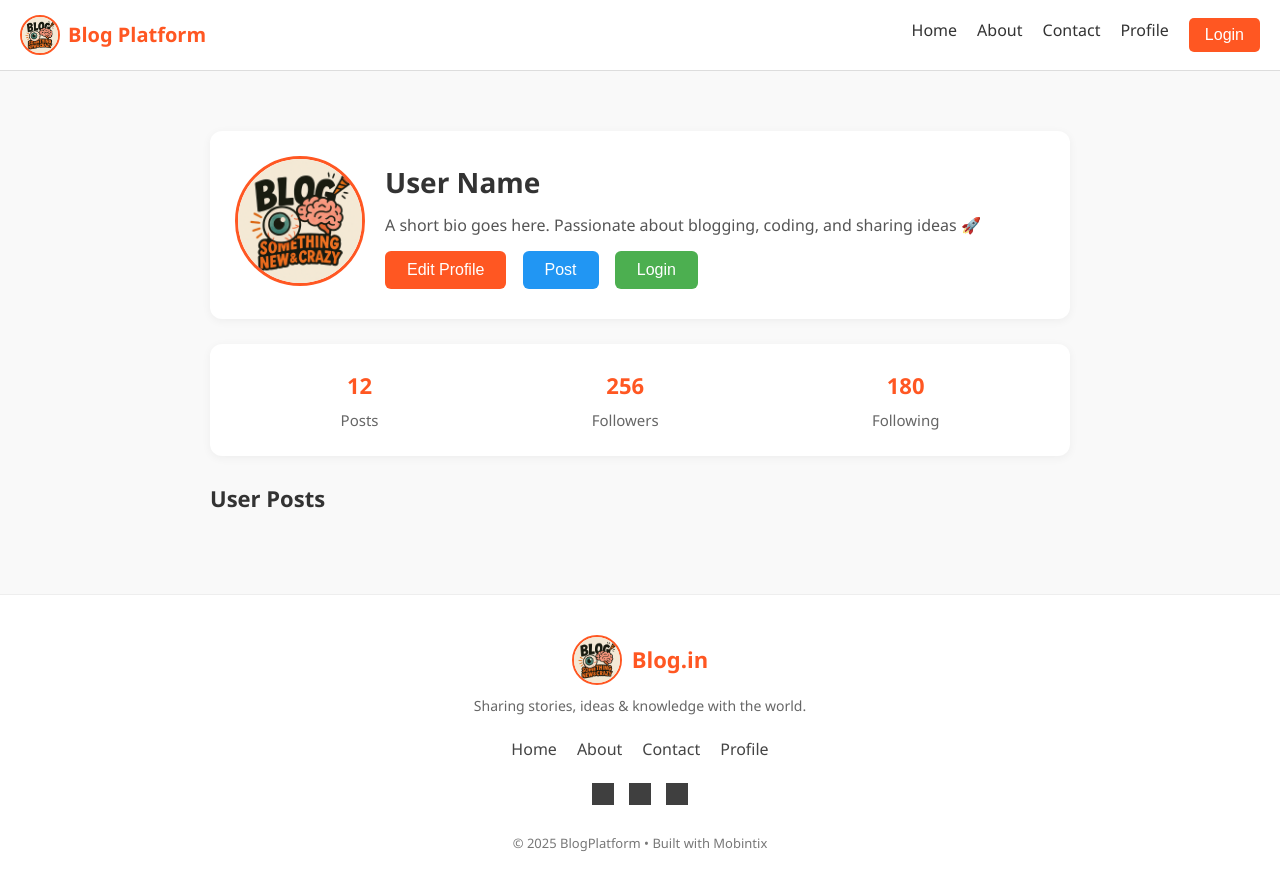
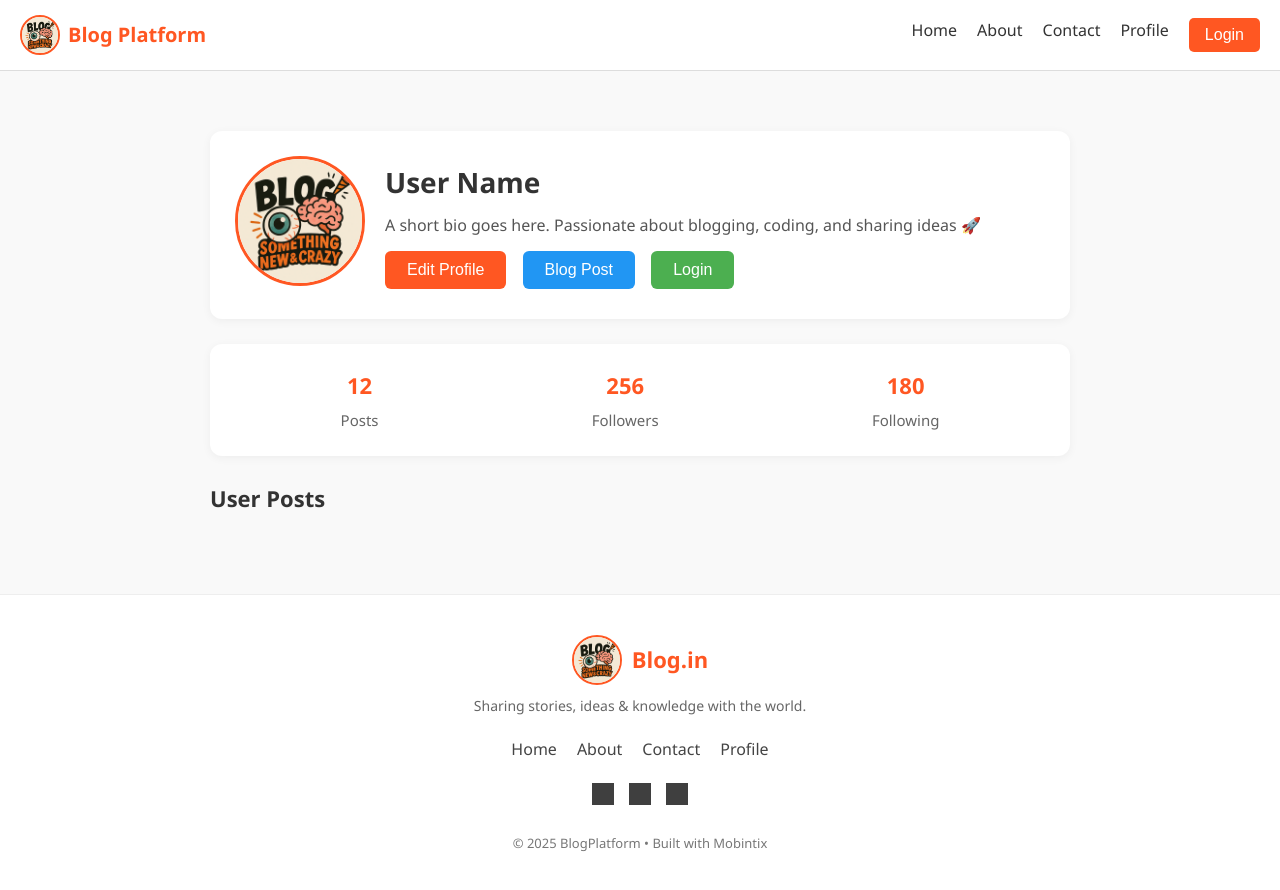
Before and after one commit to AryanBhimani/Blog.in, a plain HTML site: page profile.html in a window 1280 px wide. Drawn offline with Linux system fonts and the light colour scheme; grey boxes are pictures that could not be loaded.

Commit message:
Mobintix

```diff
--- a/profile.html
+++ b/profile.html
@@ -24,7 +24,7 @@
         <h2 id="profile-name">User Name</h2>
         <p id="profile-bio">A short bio goes here. Passionate about blogging, coding, and sharing ideas 🚀</p>
         <button id="edit-profile" onclick="window.location.href='auth.html'">Edit Profile</button>
-        <button id="post" onclick="window.location.href='post.html'">Post</button>
+        <button id="post" onclick="window.location.href='post.html'">Blog Post</button>
         <button id="Login" onclick="window.location.href='auth.html'">Login</button>
       </div>
     </section>
```
